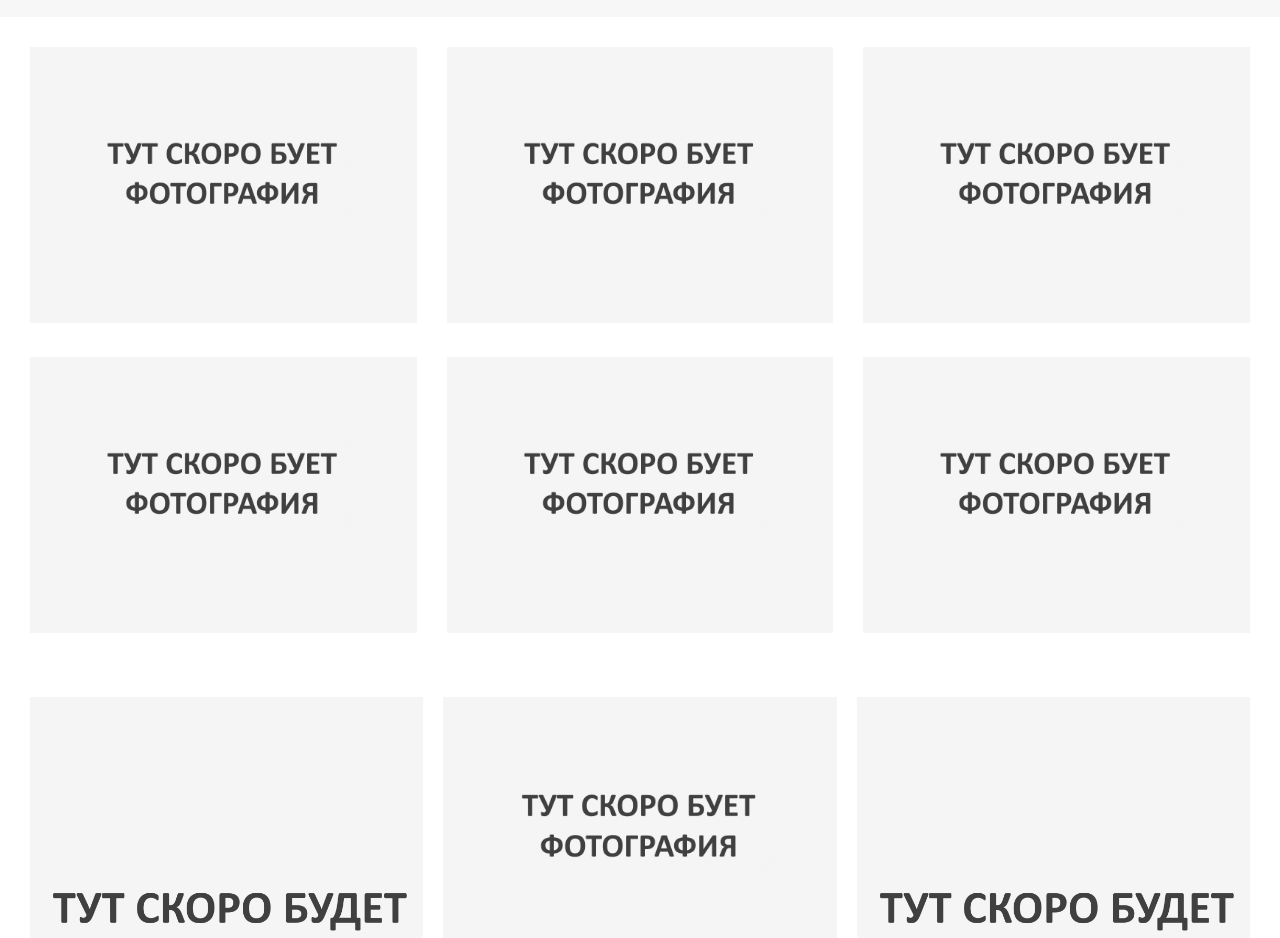
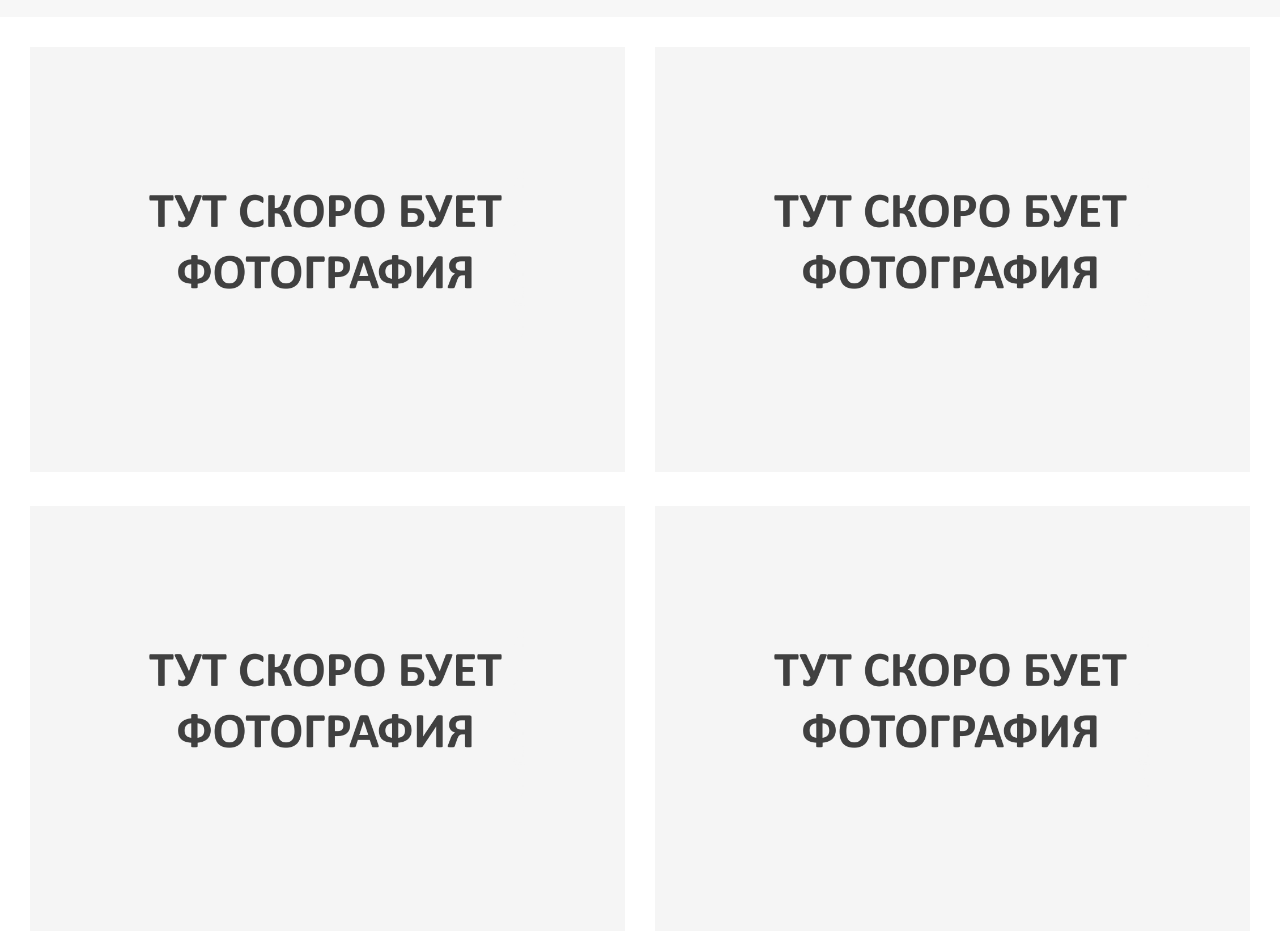
Before and after one commit to rizespb/Katerina-photographer, a website: page index.html in a window 1280 px wide. Shown: the part 1660-2598 px from the top of the page. Drawn offline with nearby package versions, Linux system fonts and the light colour scheme.

Commit message:
20.08.2020

```diff
--- a/sass/components/_portfolio.scss
+++ b/sass/components/_portfolio.scss
@@ -1,7 +1,7 @@
 .portfolio {
     width: 100%;
     display: grid;
-    grid-template-columns: repeat(auto-fit, minmax(35rem, 1fr));
+    grid-template-columns: repeat(auto-fit, minmax(40rem, 1fr));
     grid-gap: 3rem;
 
     &__image-box {
--- a/sass/pages/_home.scss
+++ b/sass/pages/_home.scss
@@ -49,6 +49,7 @@
             display: block;
             width: 45%;
             height: 45%;
+            max-width: 50rem;
             border-radius: 100%;
         }
 
```
Also changed, not shown: css/style.css.
